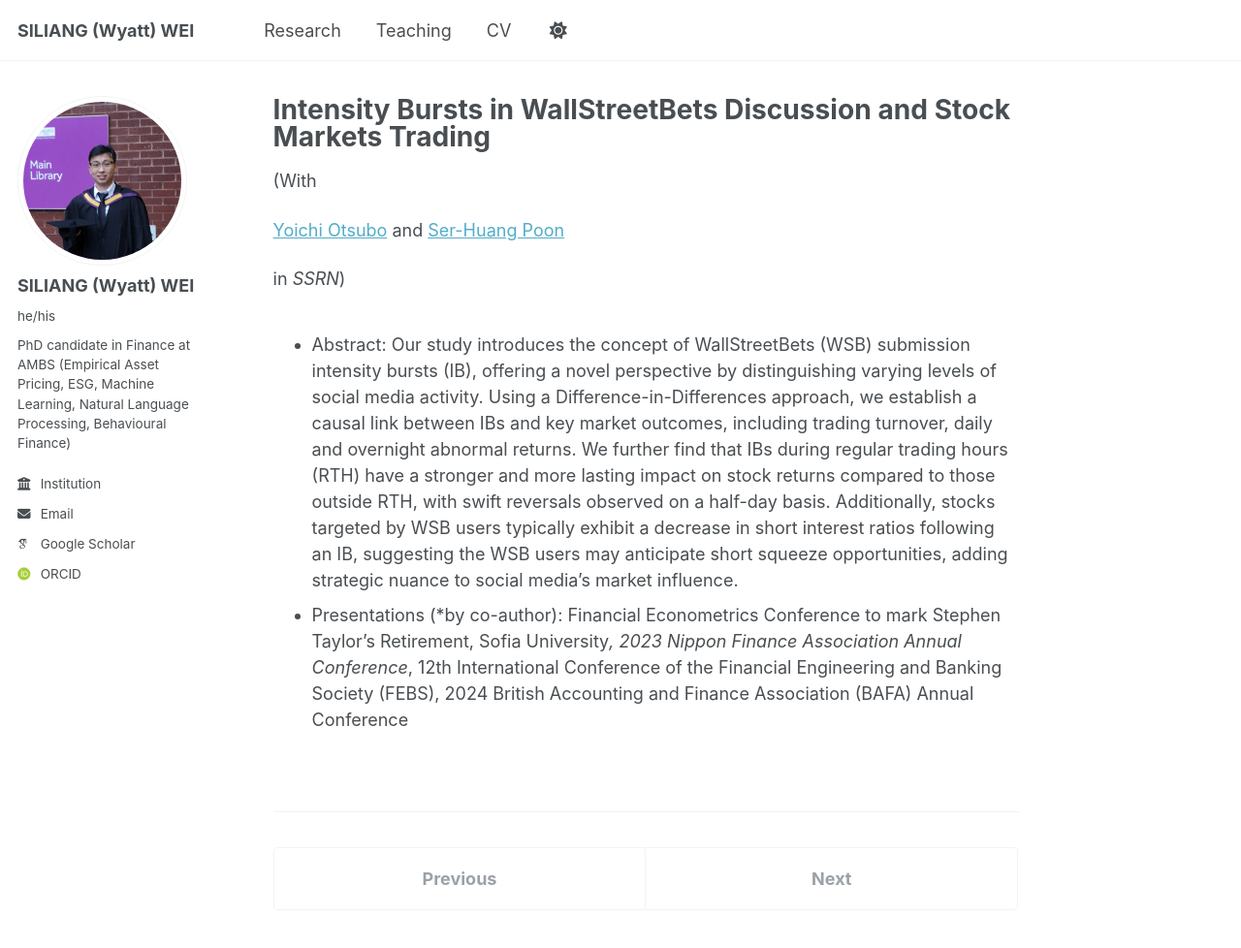
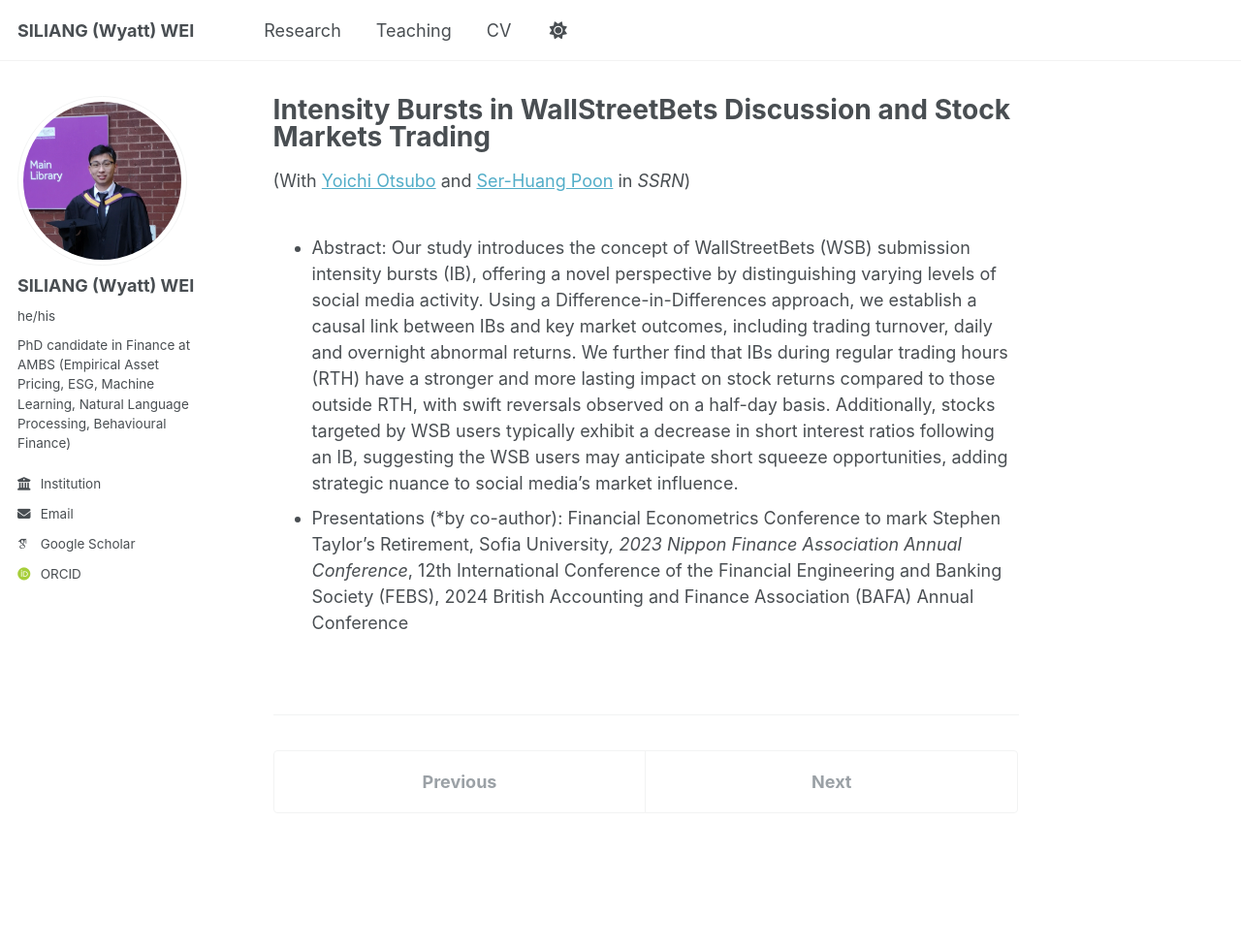
Before and after one commit to wyattswei/wyattswei.github.io, a Jekyll site: the page built from _publications/2009-10-01-paper-title-number-1.md, in a window 1280 px wide and 1101 px high. Shown: the top 978 px of the window at 97% size. Built offline with Jekyll 4.4.1, drawn with Linux system fonts in a browser that asks for light colours; some web fonts are replaced.

Commit message:
Change publications in archive-single and single.html

```diff
--- a/_includes/archive-single.html
+++ b/_includes/archive-single.html
@@ -47,7 +47,8 @@
           </p>
         {% elsif post.collection == 'publications' %}
           {% if post.coauthor %}
-            <p>(With {{ post.coauthor | markdownify}} in <i>{{ post.venue }}</i>)</p>
+            {% assign coauthors = post.coauthor | markdownify %}
+            <p>(With {{ coauthors | remove: '<p>' | remove: '</p>' }} in <i>{{ post.venue }}</i>)</p>
           {% else %}
             <p>(Solo in <i>{{ post.venue }}</i>)</p>
           {% endif %}
--- a/_layouts/single.html
+++ b/_layouts/single.html
@@ -42,7 +42,8 @@ layout: default
             <span>👤 {{ page.role }}</span>
           </p>
         {% elsif page.venue and page.coauthor %}
-          <p>(With {{ page.coauthor | markdownify}} in <i>{{ page.venue }}</i>)</p>
+          {% assign coauthors = page.coauthor | markdownify %}
+          <p>(With {{ coauthors | remove: '<p>' | remove: '</p>' }} in <i>{{ page.venue }}</i>)</p>
         {% elsif page.venue %}
           <p>(Solo in <i>{{ page.venue }}</i>)</p>
         {% elsif page.date %}
```
